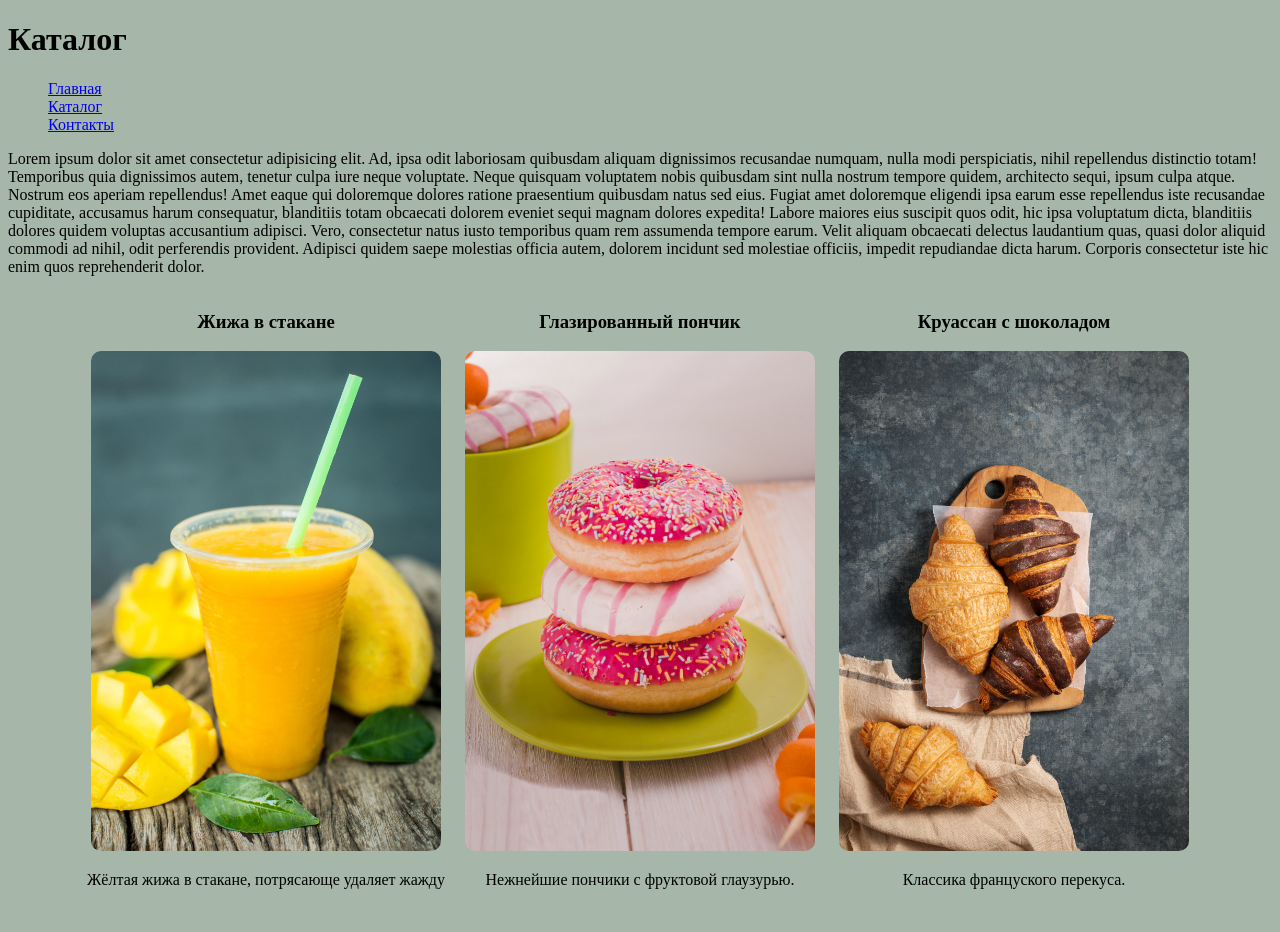
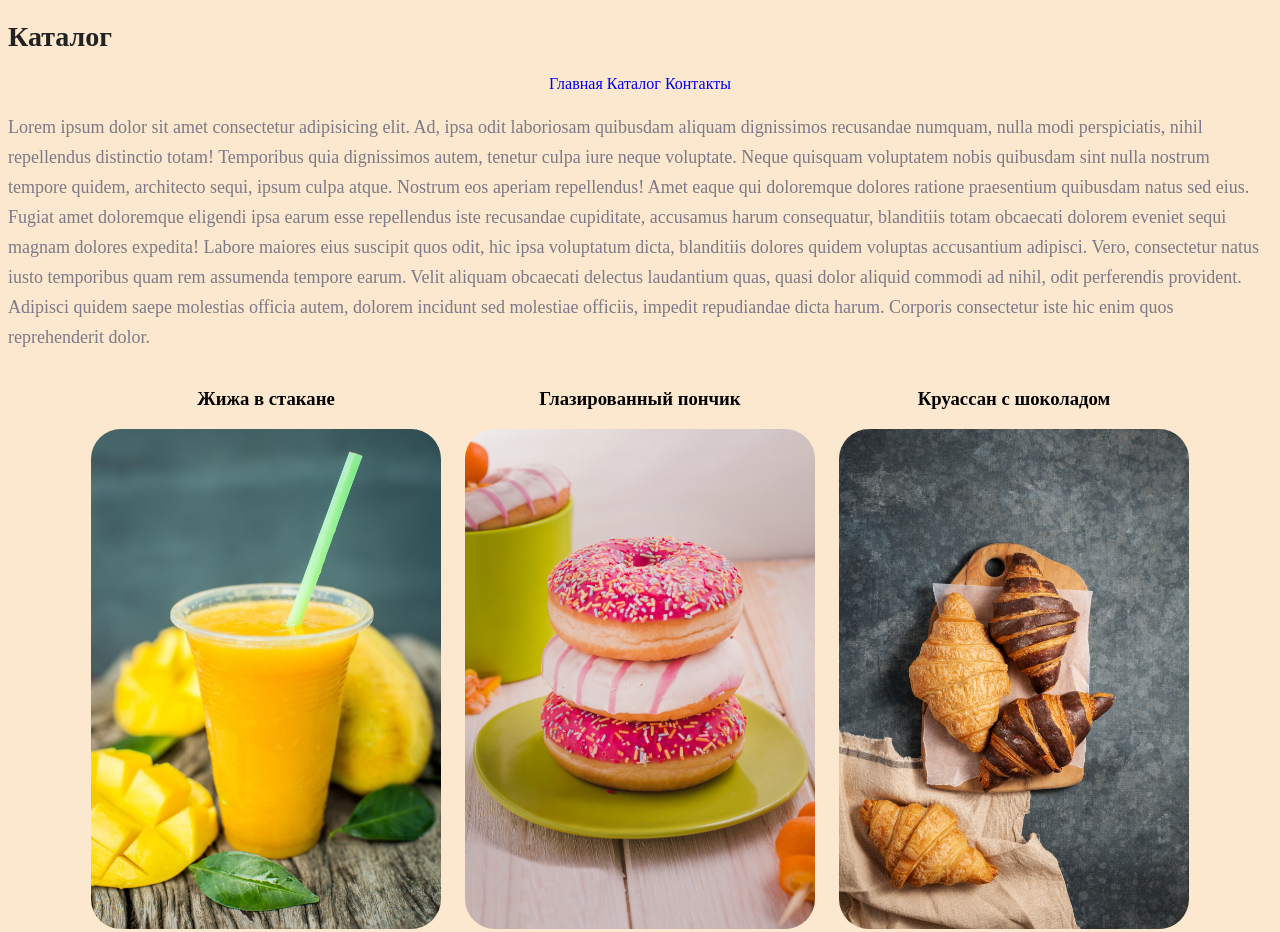
Before and after one commit to belkaboo/web_css_practice, a plain HTML site: page catalog/catalog.html in a window 1280 px wide. Shown: the top 932 px of the page. Drawn offline with Linux system fonts and the light colour scheme.

Commit message:
Task2 complete

```diff
--- a/catalog/catalog.html
+++ b/catalog/catalog.html
@@ -10,13 +10,14 @@
 
 <body>
     <h1>Каталог</h1>
-    <nav>
-        <ul>
-            <li><a href="../index.html">Главная</a></li>
-            <li><a href="####">Каталог</a></li>
-            <li><a href="####">Контакты</a></li>
-        </ul>
-    </nav>
+
+    <div class="links">
+        <nav>
+            <a href="../index.html">Главная</a>
+            <a href="####">Каталог</a>
+            <a href="####">Контакты</a>
+        </nav>
+    </div>
     <p>Lorem ipsum dolor sit amet consectetur adipisicing elit. Ad, ipsa odit laboriosam quibusdam aliquam dignissimos
         recusandae numquam, nulla modi perspiciatis, nihil repellendus distinctio totam! Temporibus quia dignissimos
         autem, tenetur culpa iure neque voluptate. Neque quisquam voluptatem nobis quibusdam sint nulla nostrum tempore
@@ -31,19 +32,19 @@
     <div>
         <div class="product">
             <h3>Жижа в стакане</h3>
-            <img src="/img/1.jpg" alt="no image">
+            <img src="../img/1.jpg" alt="no image">
             <p>Жёлтая жижа в стакане, потрясающе удаляет жажду</p>
 
         </div>
         <div class="product">
             <h3>Глазированный пончик</h3>
-            <img src="/img/2.jpg" alt="no image">
+            <img src="../img/2.jpg" alt="no image">
             <p>Нежнейшие пончики с фруктовой глаузурью.</p>
 
         </div>
         <div class="product">
             <h3>Круассан с шоколадом</h3>
-            <img src="/img/3.jpg" alt="no image">
+            <img src="../img/3.jpg" alt="no image">
             <p>Классика француского перекуса.</p>
 
         </div>
--- a/styles/main.css
+++ b/styles/main.css
@@ -1,5 +1,39 @@
 * {
-    background-color: #a6b6a9
+    background-color: #fbe8ce
+}
+
+h1 {
+    color: #222222;
+    font-size: 28px;
+    line-height: 36px;
+    font-weight: bold;
+}
+
+h2 {
+    color: coral;
+    font-style: normal;
+    font-weight: 700;
+    font-size: 36px;
+    line-height: 80px;
+}
+
+p {
+    font-style: normal;
+    font-weight: 300;
+    font-size: 18px;
+    line-height: 30px;
+    color: #7D7987;
+}
+
+
+.links {
+    color: cornflowerblue;
+    font-size: 16px;
+    line-height: 20px;
+}
+
+a {
+    text-decoration: none;
 }
 
 li {
@@ -9,7 +43,7 @@ li {
 img {
     width: 350px;
     height: 500px;
-    border-radius: 10px;
+    border-radius: 30px;
 }
 
 div {
```
Also changed, not shown: index.html (+7 -8 lines).
